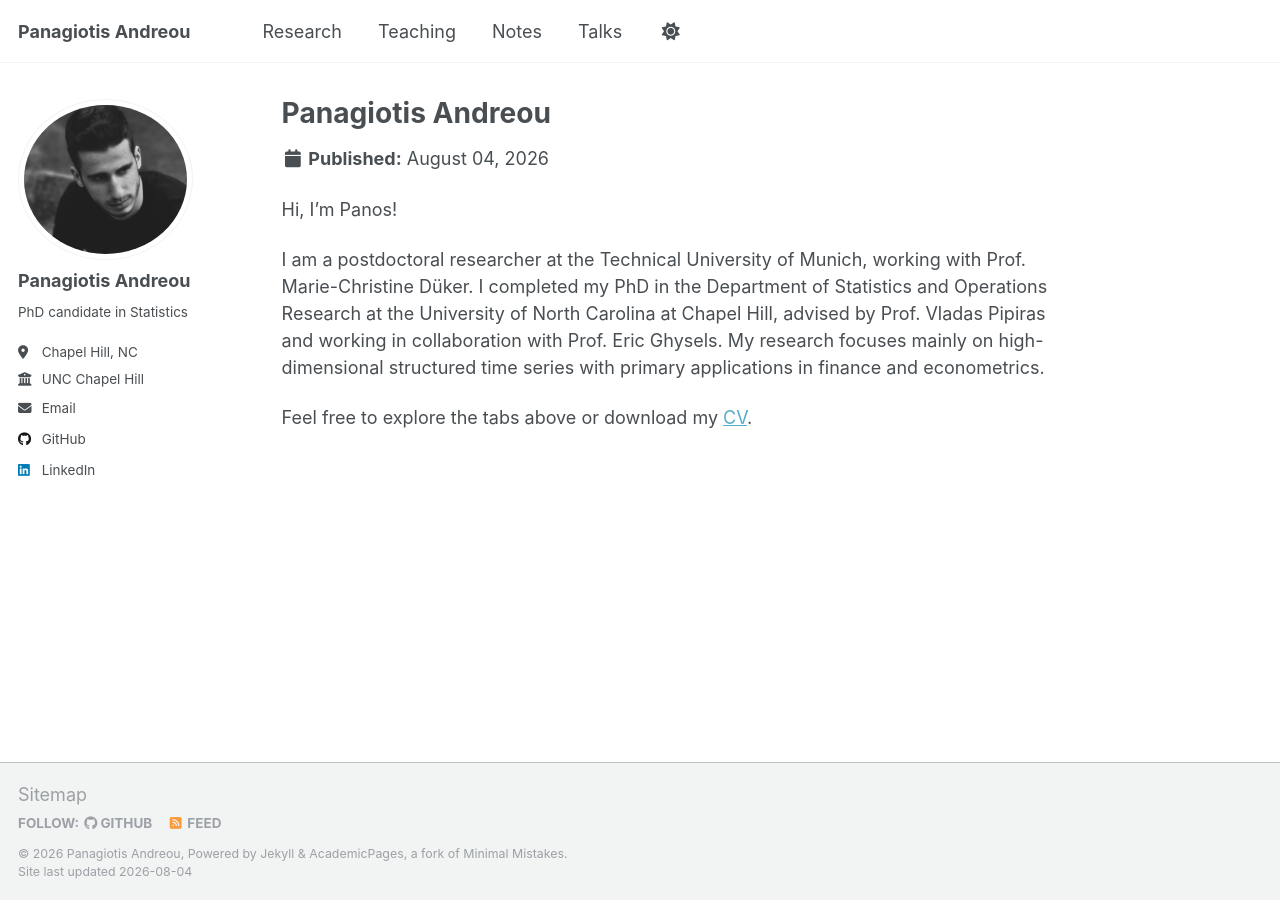
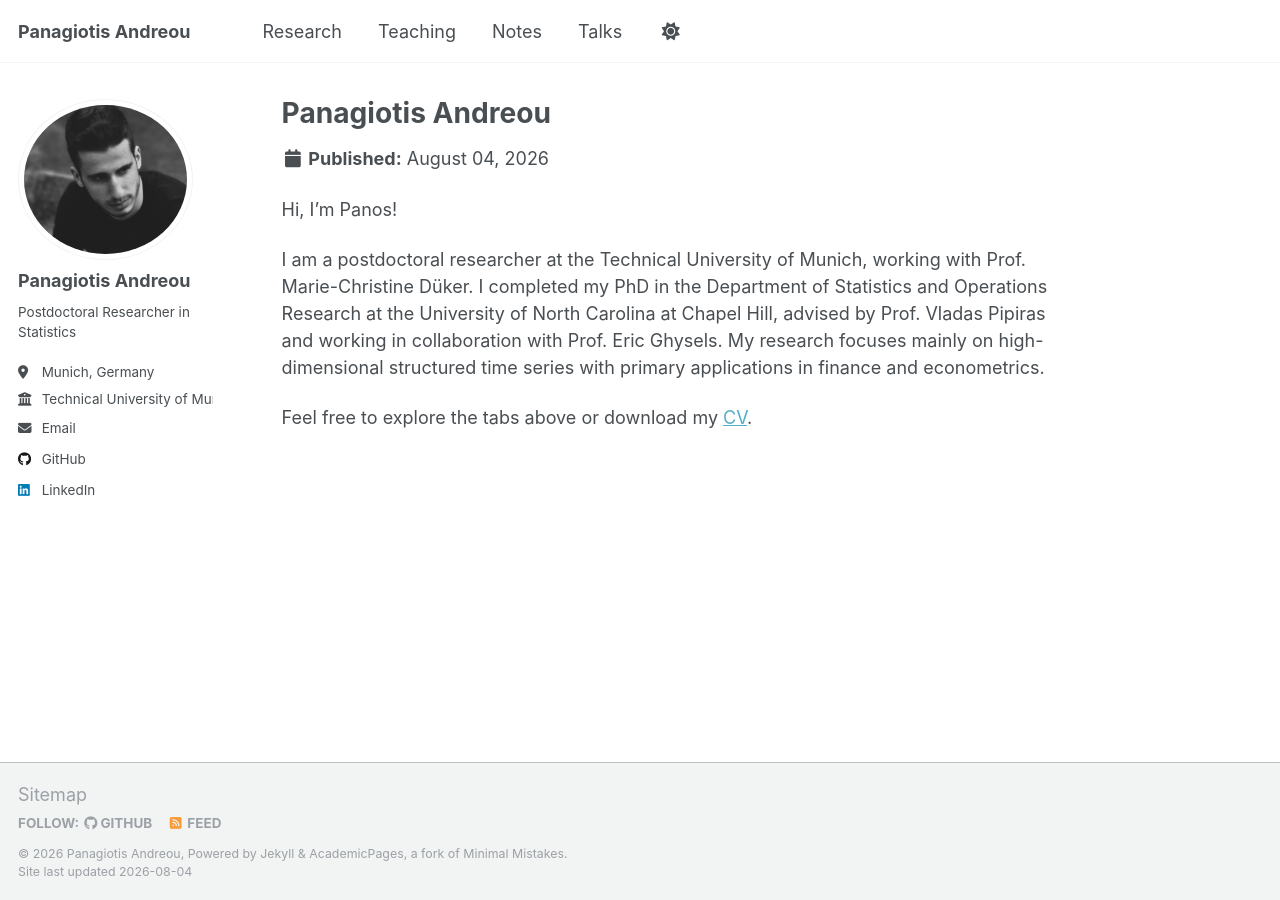
Before and after one commit to andreoupanos/andreoupanos.github.io, a Jekyll site: the page built from _pages/about.md, in a window 1280 px wide. Built offline with Jekyll 4.4.1, drawn with Linux system fonts in a browser that asks for light colours; a script that is not in the unit is left out.

Commit message:
Update author info for TUM postdoc

```diff
--- a/_config.yml
+++ b/_config.yml
@@ -14,7 +14,7 @@ site_theme               : "default"
 title                    : "Panagiotis Andreou"
 title_separator          : "-"
 name                     : &name "Panagiotis Andreou"
-description              : &description "PhD candidate in Statistics"
+description              : &description "Postdoctoral Researcher in Statistics"
 url                      : "https://andreoupanos.github.io" # the base hostname & protocol for your site e.g. "https://[your GitHub username].github.io" or if you already have some other page hosted on Github then use "https://[your GitHub username].github.io/[Your Repo Name]"
 baseurl                  : "" # the subpath of your site, e.g. "/blog"
 repository               : "andreoupanos/andreoupanos.github.io"
@@ -39,11 +39,11 @@ author:
   avatar           : "https://andreoupanos.github.io/assets/images/profile.png"
   name             : "Panagiotis Andreou"
   pronouns         : ""
-  bio              : "PhD candidate in Statistics"
-  location         : "Chapel Hill, NC"
-  employer         : "UNC Chapel Hill"
+  bio              : "Postdoctoral Researcher in Statistics"
+  location         : "Munich, Germany"
+  employer         : "Technical University of Munich"
   uri              : # URL
-  email            : "pandreou@email.unc.edu"
+  email            : "panagiotis.andreou@tum.de"
 
   # Academic websites
   academia         : # URL
```
